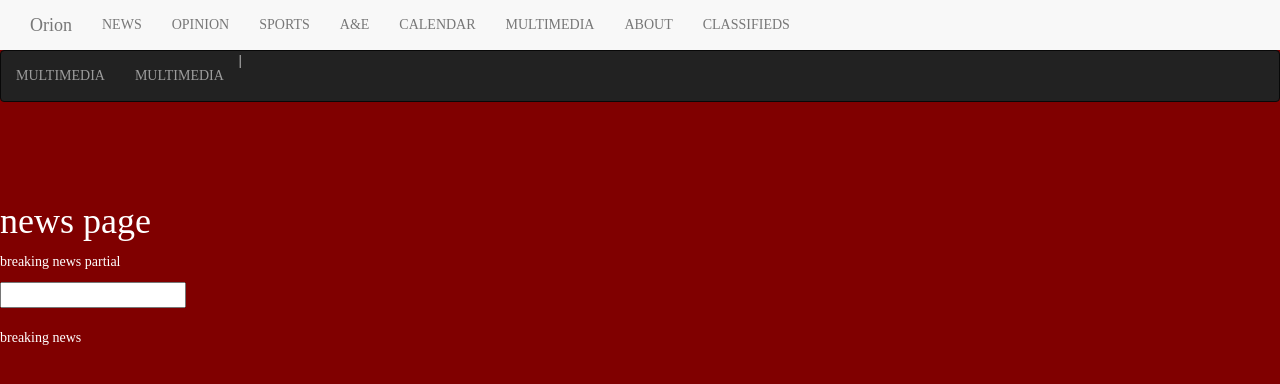
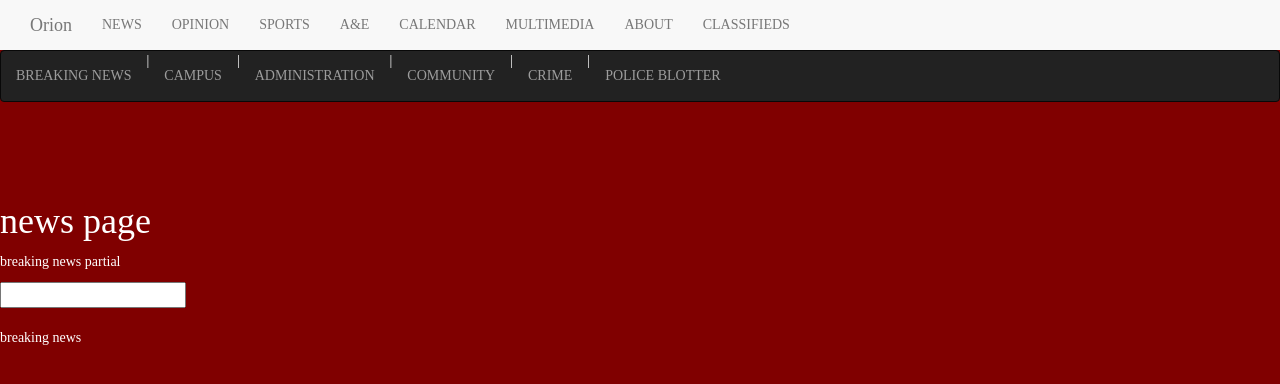
Before and after one commit to adampenn/OrionApp, a plain HTML site: page app/index.html in a window 1280 px wide. Drawn offline with nearby package versions, Linux system fonts and the light colour scheme.

Commit message:
second navbar scroll for news

```diff
--- a/app/index.html
+++ b/app/index.html
@@ -54,13 +54,40 @@
       </div>
     </div>
     <div class="navbar navbar-inverse" role="navigation">
-      <ul class="nav navbar-nav">
-        <li>
-          <a href="#" class="dropdown-toggle" data-toggle="dropdown" role="button" aria-haspopup="true" aria-expanded="false">MULTIMEDIA</a>
-        </li> |
-	<li>
-          <a href="#" class="dropdown-toggle" data-toggle="dropdown" role="button" aria-haspopup="true" aria-expanded="false">MULTIMEDIA</a>
-        </li>
+      <ul  class="secondbarul nav navbar-nav">
+				<li  id="secondbarli">
+					<a href = "#" class="dropdown-toggle" data-toggle="dropdown" role="button" aria-haspopup="true" aria-expanded="false">BREAKING NEWS</a>
+				</li>
+				<li id="secondbarli">
+					|
+				</li>
+	<li id="secondbarli">
+					<a href = "#" class="dropdown-toggle" data-toggle="dropdown" role="button" aria-haspopup="true" aria-expanded="false">CAMPUS</a>
+				</li>
+				<li id="secondbarli">
+					|
+				</li>
+				<li id="secondbarli">
+					<a href = "#" class="dropdown-toggle" data-toggle="dropdown" role="button" aria-haspopup="true" aria-expanded="false">ADMINISTRATION</a>
+				</li>
+				<li id="secondbarli">
+					|
+				</li>
+				<li id="secondbarli">
+					<a href = "#" class="dropdown-toggle" data-toggle="dropdown" role="button" aria-haspopup="true" aria-expanded="false">COMMUNITY</a>
+				</li>
+				<li id="secondbarli">
+					|
+				</li>
+				<li id="secondbarli">
+					<a href = "#" class="dropdown-toggle" data-toggle="dropdown" role="button" aria-haspopup="true" aria-expanded="false">CRIME</a>
+				</li>
+				<li id="secondbarli">
+					|
+				</li>
+				<li id="secondbarli">
+					<a href = "#" class="dropdown-toggle" data-toggle="dropdown" role="button" aria-haspopup="true" aria-expanded="false">POLICE BLOTTER</a>
+				</li>
       </ul>
     </div>
     <br>
```
Also changed, not shown: 1 other file.
